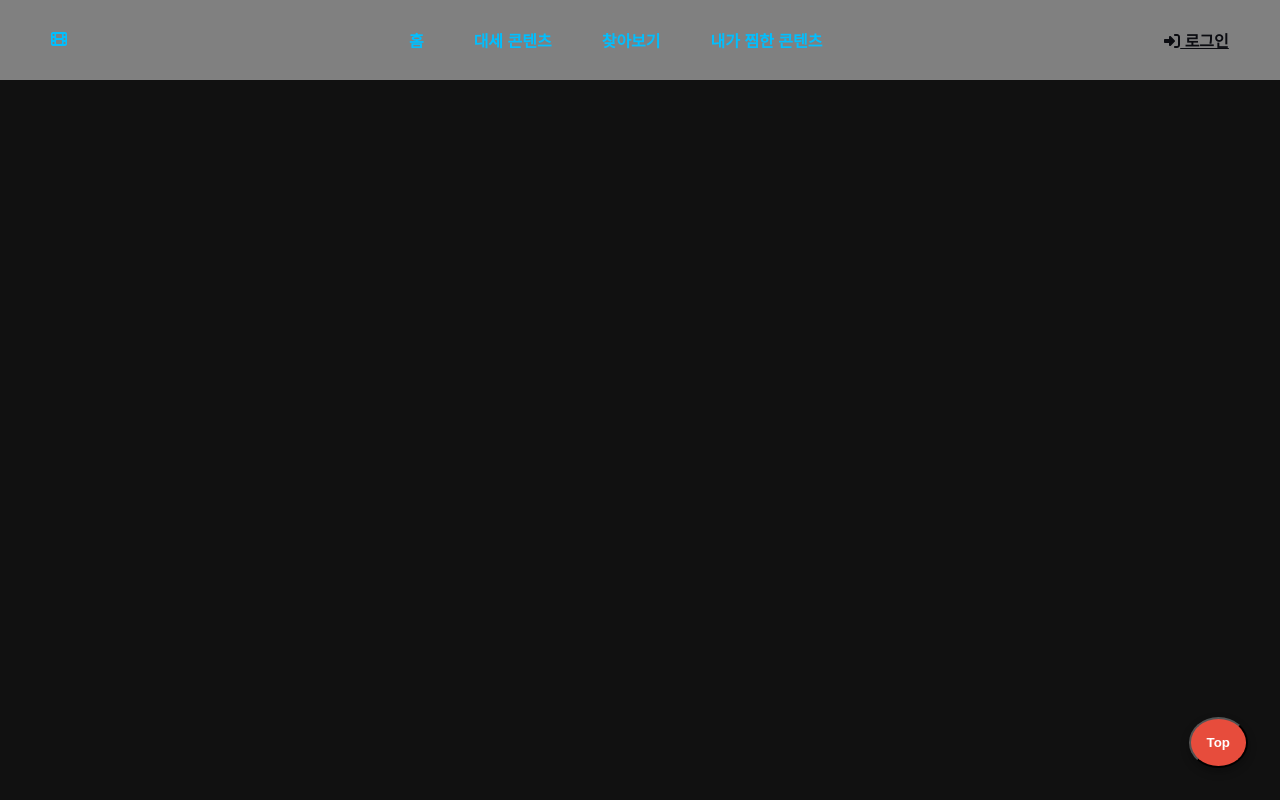
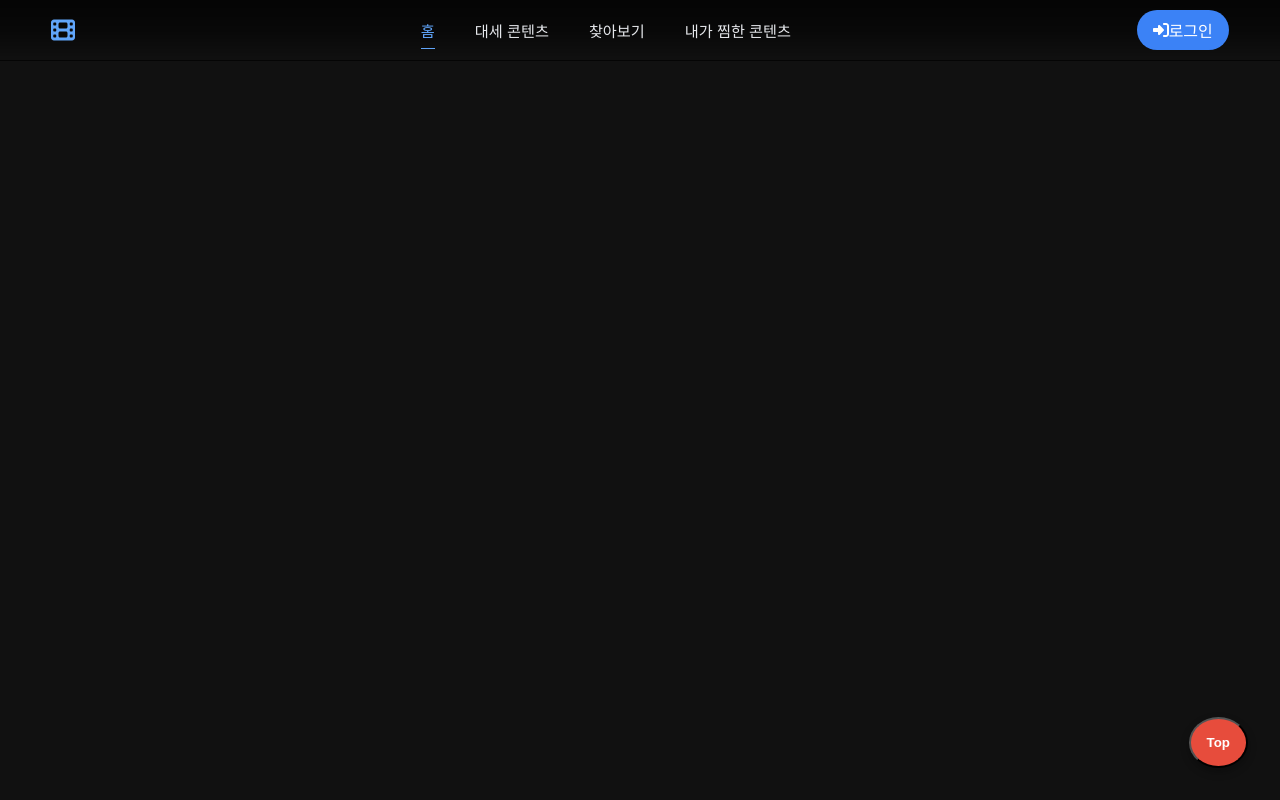
Before and after one commit to seoharu/front-end-demo-site, a Vue app: page / in a window 1280 px wide. Built offline with nearby package versions, Linux system fonts and the light colour scheme; the HTML template or start-up script is replaced by a standard one.

Commit message:
design:header style 변경

```diff
--- a/src/components/layout/PageHeader.vue
+++ b/src/components/layout/PageHeader.vue
@@ -1,12 +1,12 @@
 <template>
   <header
-    class="fixed top-0 w-full h-16 z-50 bg-gray-700 shadow-lg transition-all duration-300"
+    class="header-container"
     :class="{
-      'bg-black/80 shadow-lg': isScrolled,
-      'bg-gradient-to-b from-black/80 to-transparent': !isScrolled
+      'header-scrolled': isScrolled,
+      'header-initial': !isScrolled
     }"
   >
-    <nav class="container mx-auto px-8 h-full flex items-center justify-between">
+    <nav class="container mx-auto h-full flex items-center justify-between">
       <!-- Logo -->
       <router-link to="/" class="flex items-center">
         <font-awesome-icon icon="fas fa-film" class="logo" />
@@ -19,25 +19,25 @@
           :key="item.path"
           :to="item.path"
           class="movie-page"
-          :class="{ 'text-red-500': $route.path === item.path }"
+          :class="{ 'active': $route.path === item.path }"
         >
           {{ item.name }}
         </router-link>
       </div>
 
       <!-- Right Side User Section -->
-      <div class="right-side relative">
+      <div class="right-side">
         <button
           @click="handleUserClick"
           v-if="isLoggedIn"
-          class="text-white hover:text-red-500 transition-colors duration-200"
+          class="user-button"
         >
           <font-awesome-icon icon="fas fa-user" class="text-lg" />
         </button>
         <router-link
           v-else
           to="/signin"
-          class="text-white hover:text-red-500 transition-colors duration-200 text-sm flex items-center"
+          class="login-link"
         >
           <font-awesome-icon icon="fas fa-sign-in-alt" class="mr-2" />
           로그인
@@ -45,23 +45,23 @@
 
         <!-- User Dropdown Menu -->
         <Transition
-          enter-active-class="transition duration-200 ease-out"
-          enter-from-class="transform scale-95 opacity-0"
-          enter-to-class="transform scale-100 opacity-100"
-          leave-active-class="transition duration-75 ease-in"
-          leave-from-class="transform scale-100 opacity-100"
-          leave-to-class="transform scale-95 opacity-0"
+          enter-active-class="dropdown-enter"
+          enter-from-class="dropdown-enter-from"
+          enter-to-class="dropdown-enter-to"
+          leave-active-class="dropdown-leave"
+          leave-from-class="dropdown-leave-from"
+          leave-to-class="dropdown-leave-to"
         >
           <div
             v-if="isUserMenuOpen"
-            class="absolute right-0 top-full mt-1 w-48 bg-black/95 rounded-md shadow-lg py-1"
+            class="dropdown-menu"
           >
-            <div class="px-4 py-1.5 text-white border-b border-gray-700 text-sm whitespace-nowrap">
+            <div class="dropdown-header">
               {{ currentUser }}
             </div>
             <button
               @click="handleLogout"
-              class="w-full text-left px-4 py-1.5 text-white hover:bg-gray-800 transition-colors duration-200 text-sm"
+              class="dropdown-item"
             >
               <font-awesome-icon icon="fas fa-sign-out-alt" class="mr-2" />
               로그아웃
@@ -73,7 +73,280 @@
   </header>
 </template>
 
+<style scoped>
+/* 헤더 기본 스타일 */
+.header-container {
+  position: fixed;
+  top: 0;
+  left: 0;
+  right: 0;
+  height: 60px;
+  z-index: 1001;
+  transition: all 0.4s cubic-bezier(0.4, 0, 0.2, 1);
+}
+
+.header-initial {
+  background: linear-gradient(to bottom,
+    rgba(0, 0, 0, 0.7) 0%,
+    rgba(0, 0, 0, 0.5) 50%,
+    rgba(0, 0, 0, 0) 100%);
+  backdrop-filter: blur(0);
+  border-bottom: 1px solid rgba(255, 255, 255, 0);
+}
+
+.header-scrolled {
+  height: 50px;
+  background: rgba(0, 0, 0, 0.85);
+  backdrop-filter: blur(8px);
+  border-bottom: 1px solid rgba(255, 255, 255, 0.1);
+  box-shadow: 0 4px 30px rgba(0, 0, 0, 0.1);
+}
+
+
+/* 스크롤 시 메뉴 아이템 스타일 변경 */
+.header-scrolled .movie-page {
+  color: rgba(255, 255, 255, 0.8);
+}
+
+.header-scrolled .movie-page:hover {
+  color: white;
+}
+
+.header-scrolled .movie-page::after {
+  background: #60A5FA;
+}
+
+/* 네비게이션 컨테이너 */
+.container {
+  padding: 0 4%;
+  height: 100%;
+  display: flex;
+  align-items: center;
+  justify-content: space-between;
+}
+
+/* 로고 스타일링 */
+.logo {
+  color: #60A5FA;
+  font-size: 1.5rem;
+  cursor: pointer;
+  transition: all 0.3s ease;
+}
+
+.logo:hover {
+  color: #3B82F6;
+  transform: scale(1.1);
+}
+
+/* 스크롤 시 로고 스타일 변경 */
+.header-scrolled .logo {
+  transform: scale(0.9);
+}
+
+.header-scrolled .logo:hover {
+  transform: scale(1);
+}
+
+/* 스크롤 시 드롭다운 메뉴 스타일 변경 */
+.header-scrolled .dropdown-menu {
+  background: rgba(0, 0, 0, 0.9);
+  backdrop-filter: blur(10px);
+}
+
+/* 스크롤 시 로그인 버튼 스타일 변경 */
+.header-scrolled .login-link {
+  background: rgba(59, 130, 246, 0.9);
+}
+
+.header-scrolled .login-link:hover {
+  background: rgba(37, 99, 235, 1);
+}
+
+/* 초기 상태의 추가 스타일 */
+.header-initial .movie-page::after {
+  height: 1px;
+  background: rgba(255, 255, 255, 0.8);
+}
+
+.header-initial .movie-page.active::after {
+  background: #60A5FA;
+}
+
+/* 호버 시 발광 효과 */
+.header-scrolled .movie-page:hover::after {
+  box-shadow: 0 0 8px rgba(96, 165, 250, 0.4);
+}
+
+/* 트랜지션 개선 */
+.header-container * {
+  transition: all 0.3s cubic-bezier(0.4, 0, 0.2, 1);
+}
+
+
+
+/* 네비게이션 메뉴 */
+.movie-pages {
+  display: flex;
+  gap: 2.5rem;
+  align-items: center;
+}
+
+.movie-page {
+  position: relative;
+  text-decoration: none;
+  color: #E5E7EB;
+  font-size: 0.95rem;
+  font-weight: 500;
+  padding: 0.5rem 0;
+  transition: color 0.2s ease;
+}
+
+.movie-page::after {
+  content: '';
+  position: absolute;
+  bottom: 0;
+  left: 0;
+  width: 100%;
+  height: 2px;
+  background: #3B82F6;
+  transform: scaleX(0);
+  transition: transform 0.3s ease;
+}
+
+.movie-page:hover {
+  color: white;
+}
+
+.movie-page:hover::after,
+.movie-page.active::after {
+  transform: scaleX(1);
+}
+
+.movie-page.active {
+  color: #60A5FA;
+}
+
+/* 사용자 섹션 */
+.right-side {
+  position: relative;
+}
+
+.user-button {
+  padding: 0.5rem;
+  color: white;
+  border-radius: 50%;
+  transition: all 0.2s ease;
+  background: transparent;
+  border: none;
+  cursor: pointer;
+}
+
+.user-button:hover {
+  background: rgba(59, 130, 246, 0.1);
+  transform: translateY(-1px);
+}
+
+.login-link {
+  display: flex;
+  align-items: center;
+  padding: 0.5rem 1rem;
+  border-radius: 9999px;
+  background: #3B82F6;
+  color: white;
+  font-weight: 500;
+  transition: all 0.2s ease;
+  text-decoration: none;
+}
+
+.login-link:hover {
+  background: #2563EB;
+  transform: translateY(-1px);
+}
+
+/* 드롭다운 메뉴 */
+.dropdown-menu {
+  position: absolute;
+  right: 0;
+  top: calc(100% + 0.5rem);
+  width: 200px;
+  background: rgba(0, 0, 0, 0.95);
+  backdrop-filter: blur(10px);
+  border: 1px solid rgba(255, 255, 255, 0.1);
+  border-radius: 0.5rem;
+  box-shadow: 0 4px 20px rgba(0, 0, 0, 0.3);
+}
+
+.dropdown-header {
+  padding: 0.75rem 1rem;
+  border-bottom: 1px solid rgba(255, 255, 255, 0.1);
+  color: white;
+  font-size: 0.875rem;
+}
+
+.dropdown-item {
+  width: 100%;
+  text-align: left;
+  padding: 0.75rem 1rem;
+  color: #E5E7EB;
+  transition: all 0.2s ease;
+  background: transparent;
+  border: none;
+  cursor: pointer;
+}
+
+.dropdown-item:hover {
+  background: rgba(59, 130, 246, 0.1);
+  color: white;
+  transform: translateX(2px);
+}
+
+/* 드롭다운 애니메이션 클래스 */
+.dropdown-enter {
+  transition: all 0.3s ease-out;
+}
+
+.dropdown-enter-from {
+  opacity: 0;
+  transform: translateY(-10px);
+}
+
+.dropdown-enter-to {
+  opacity: 1;
+  transform: translateY(0);
+}
+
+.dropdown-leave {
+  transition: all 0.2s ease-in;
+}
+
+.dropdown-leave-from {
+  opacity: 1;
+  transform: translateY(0);
+}
+
+.dropdown-leave-to {
+  opacity: 0;
+  transform: translateY(-10px);
+}
+
+/* 반응형 디자인 */
+@media (max-width: 768px) {
+  .container {
+    padding: 0 1rem;
+  }
+
+  .movie-pages {
+    gap: 1.5rem;
+  }
+
+  .movie-page {
+    font-size: 0.875rem;
+  }
+}
+</style>
+
 <script setup lang="ts">
+// 기존 스크립트 부분은 동일하게 유지
 import { ref, onMounted, onUnmounted, watch, defineComponent } from 'vue'
 import { useRouter } from 'vue-router'
 import { useAuth } from '@/composables/useAuth'
@@ -100,10 +373,9 @@ const {
 
 const isUserMenuOpen = ref(false)
 
-// 전역 클릭 이벤트 핸들러
 const handleClickOutside = (event: MouseEvent) => {
   const target = event.target as HTMLElement
-  if (!target.closest('.relative')) {
+  if (!target.closest('.right-side')) {
     isUserMenuOpen.value = false
   }
 }
@@ -122,7 +394,6 @@ const handleLogout = () => {
   router.push('/signin')
 }
 
-// 라우트 변경 감지
 watch(() => router.currentRoute.value.path, () => {
   isUserMenuOpen.value = false
 })
@@ -138,89 +409,3 @@ onUnmounted(() => {
   window.removeEventListener('click', handleClickOutside)
 })
 </script>
-
-<style scoped>
-.container {
-
-  display: flex;
-  align-items: center;
-  justify-content: space-between;
-  height: 40px;
-  padding: 20px 4%;
-  background-color: grey;
-  position: fixed;
-  top: 0;
-  left: 0;
-  right: 0;
-  z-index: 1001;
-  transition: background-color 0.3s ease;
-}
-
-.logo {
-  color: deepskyblue;
-  cursor: pointer;
-}
-.logo:hover {
-  color: #3b82f6;
-}
-
-.movie-pages {
-  display: flex;
-  flex-direction: row;
-  text-align: left;
-  align-items: flex-start;
-  justify-content: left;
-  gap: 50px;
-
-}
-.movie-page {
-  text-decoration: none;
-  white-space: nowrap;
-  color: deepskyblue;
-  cursor: pointer;
-}
-.movie-page:hover {
-  color: #3b82f6;
-}
-
-.right-side {
-  margin: auto 0;
-  cursor: pointer;
-}
-.right-side:hover {
-  color:#4b5563;
-}
-.flex.items-center {
-  align-items: center;
-}
-
-.flex.items-center.space-x-8 {
-  gap: 2rem;
-}
-
-.flex.items-center.space-x-4 {
-  gap: 1.5rem;
-}
-
-button {
-  outline: none;
-  border: none;
-  background: none;
-  cursor: pointer;
-}
-
-@media (max-width: 640px) {
-  .container {
-    padding-left: 0.5rem;
-    padding-right: 0.5rem;
-  }
-
-  .flex.items-center.space-x-8 {
-    gap: 1rem;
-  }
-
-  .flex.items-center.space-x-4 {
-    gap: 0.75rem;
-  }
-}
-</style>
```
